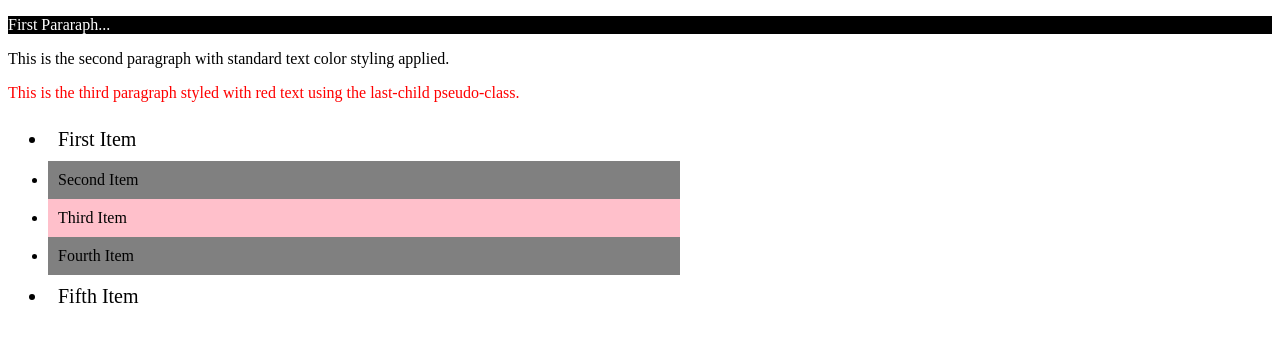
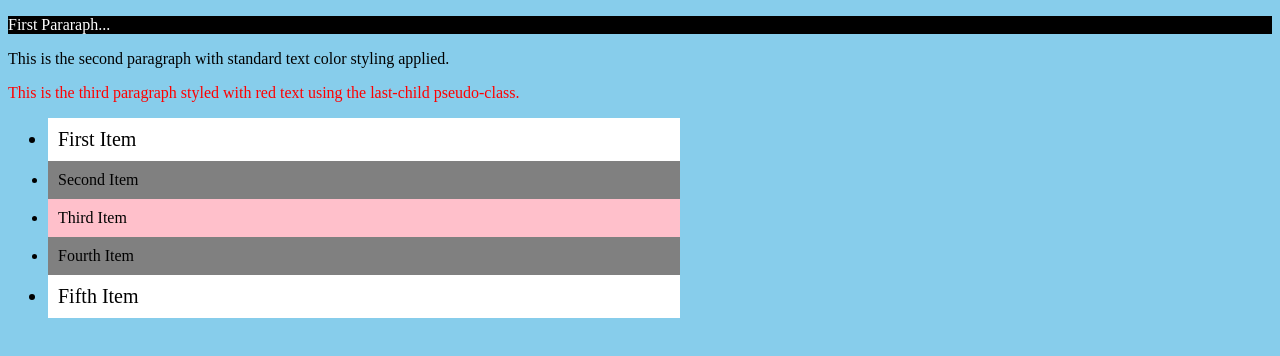
Before and after one commit to acciojob/pseudo-classes-Rahul-Bareth, a website: page main.html in a window 1280 px wide. Drawn offline with Linux system fonts and the light colour scheme.

Commit message:
created a submission

```diff
--- a/styles.css
+++ b/styles.css
@@ -1,5 +1,5 @@
 /*  your css code here. If applicable */
-root: {
+:root {
 	background-color: rgb(135, 205, 235);
 }
 
```
